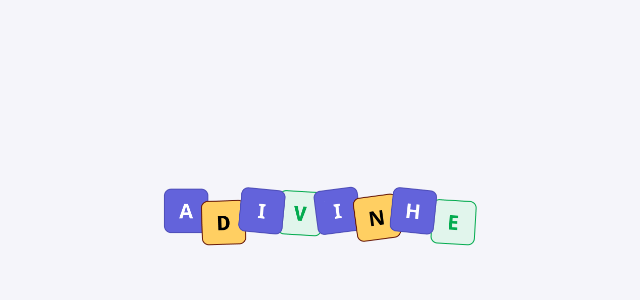
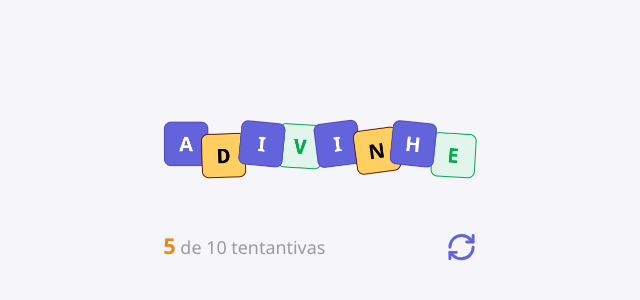
Before and after one commit to DebsTD22/jogo-adivinha-o, a React (Vite) app in the folder jogo-adivinhacao/: page / in a window 1280 px wide. Shown: the part 182-482 px from the top of the page, without its empty margins (320-960 px from the left). Built offline with nearby package versions, Linux system fonts and the light colour scheme; a web font is replaced by a local one.

Commit message:
estilização do header

```diff
--- a/jogo-adivinhacao/src/App.tsx
+++ b/jogo-adivinhacao/src/App.tsx
@@ -4,7 +4,9 @@
 export default function App(){
   return (
     <div className={styles.container}>
-      <Header></Header>
+      <main>
+        <Header></Header>
+      </main>
     </div>
   )
 }
--- a/jogo-adivinhacao/src/components/Header/index.tsx
+++ b/jogo-adivinhacao/src/components/Header/index.tsx
@@ -1,4 +1,5 @@
 import logo from "../../assets/logo.png"
+import restart from "../../assets/restart.svg"
 
 import styles from "./styles.module.css"
 
@@ -6,6 +7,16 @@
     return (
         <div className={styles.container}>
             <img src={logo} alt="logo" />
+
+            <header>
+                <span>
+                    <strong>5</strong> de 10 tentantivas
+                </span>
+
+                <button type="button">
+                    <img src={restart} alt="icone de reiniciar" />
+                </button>
+            </header>
         </div>
     )
 }
--- a/jogo-adivinhacao/src/components/Header/styles.module.css
+++ b/jogo-adivinhacao/src/components/Header/styles.module.css
@@ -1,7 +1,41 @@
 .container {
-
+    width: 100%;
+    display: flex;
+    flex-direction: column;
+    align-items: center;
 }
 
 .container > img {
     height: 3.75rem;
 }
+
+.container > header {
+    width: 100%;
+    display: flex;
+    justify-content: space-between;
+    padding: 3.25rem 0;
+}
+
+.container > header button {
+    background: transparent;
+    border: none;
+}
+
+.container > header img:hover{
+    scale: 1.3;
+}
+
+.container > header img {
+    height: 2rem;
+    transition: scale 0.5s;
+}
+
+.container > header span{
+    font-size: 1.12rem;
+    color: #9b9b9b;
+}
+
+.container > header span strong {
+    font-size: 1.37rem;
+    color: #e8891c;
+}
```
